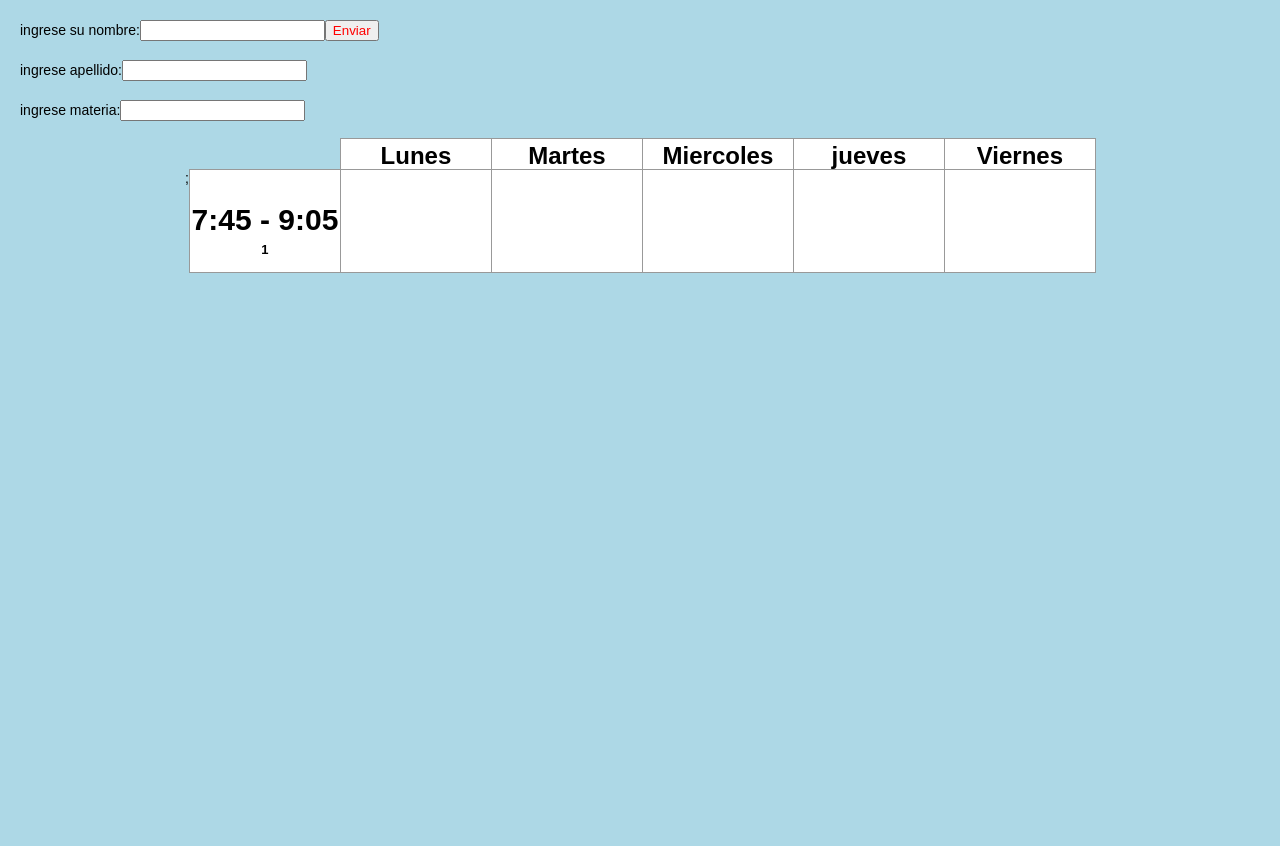
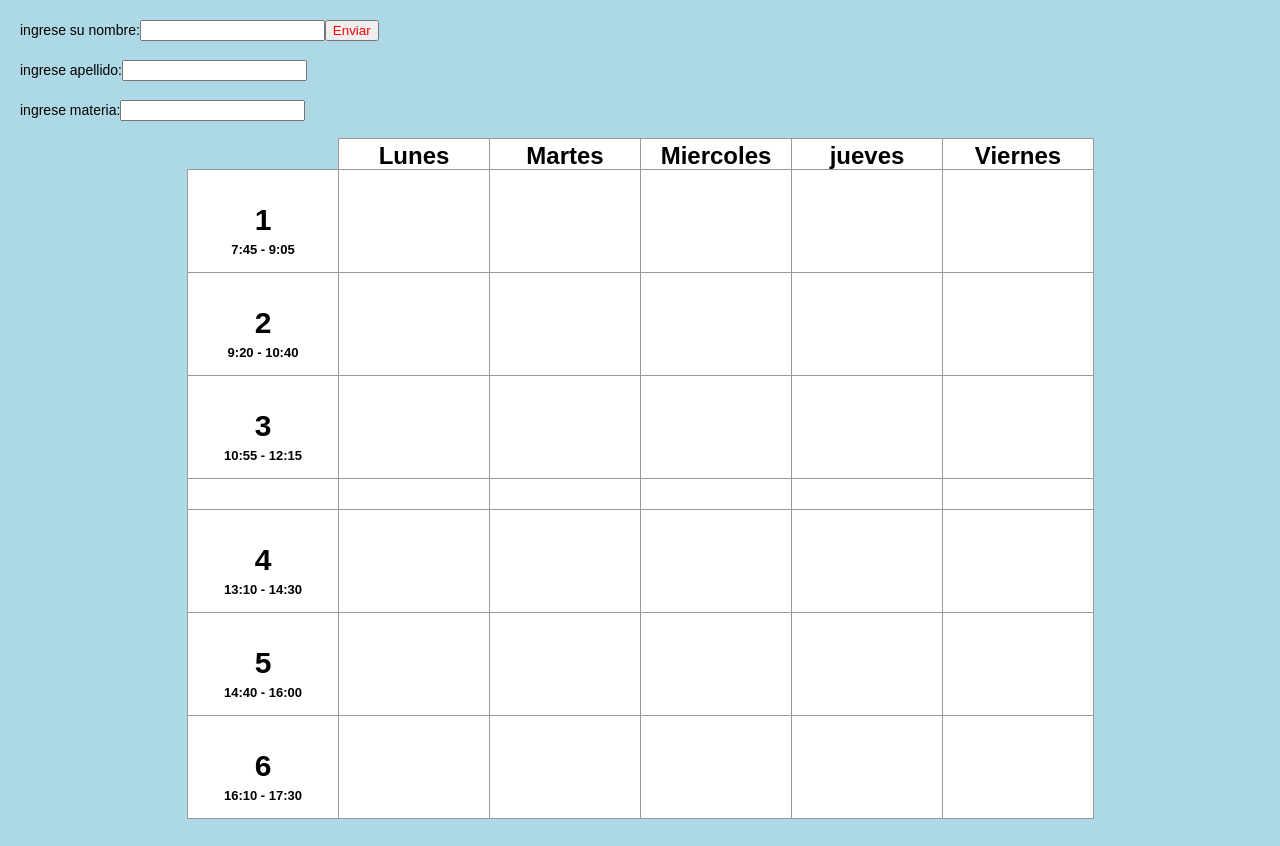
Before and after one commit to Daviddeivid2904/horarios, a React (Create React App) app: page /profesores in a window 1280 px wide. Before the commit the page ends 800 px from the top, so only its background shows below. Built offline with nearby package versions, Linux system fonts and the light colour scheme.

Commit message:
muy buen avanze espero que le guste a nachito

```diff
--- a/src/ingresoprofes/profes.js
+++ b/src/ingresoprofes/profes.js
@@ -100,8 +100,8 @@ function Board({ horario }) {
   }
 
     const cuadradito = [];
-const cuadraDias = []
-
+    const cuadraDias = [];
+    const vacio = []
   function bloques (){
   for (var i = 1; i <= 5; i++) {
     cuadradito.push(
@@ -120,6 +120,17 @@ const cuadraDias = []
       )
       }
     }
+    function diasVacios (){
+
+      const dias = ["","", "","","",""]
+
+     for (var i = 0; i <= 5; i++) {
+       vacio.push(
+       <Dia dia = {dias[i]}/>
+       )
+       }
+     }
+
 
   return(
     <div>
@@ -130,8 +141,37 @@ const cuadraDias = []
       <div className= "board-row">
         {bloques()}
         {cuadradito}
-    <Hora hora = "1" num = "7:45 - 9:05"/>;
+        <Hora hora = "7:45 - 9:05"num = "1" />
       </div>
+      <div className= "board-row">
+        {cuadradito}
+        <Hora hora = "9:20 - 10:40"num = "2" />
+      </div>
+      <div className= "board-row">
+        {cuadradito}
+        <Hora hora = "10:55 - 12:15" num = "3" />
+      </div>
+
+      <div className= "board-row">
+        {diasVacios()}
+        {vacio}
+      </div>
+
+      <div className= "board-row">
+        {cuadradito}
+        <Hora hora = "13:10 - 14:30"num = "4" />
+      </div>
+      <div className= "board-row">
+        {cuadradito}
+        <Hora hora = "14:40 - 16:00"num = "5" />
+      </div>
+      <div className= "board-row">
+        {cuadradito}
+        <Hora hora = "16:10 - 17:30"num = "6" />
+      </div>
+
+
+
     </div>
   );
 
```
Lines whose indentation alone changed are shown as unchanged.
